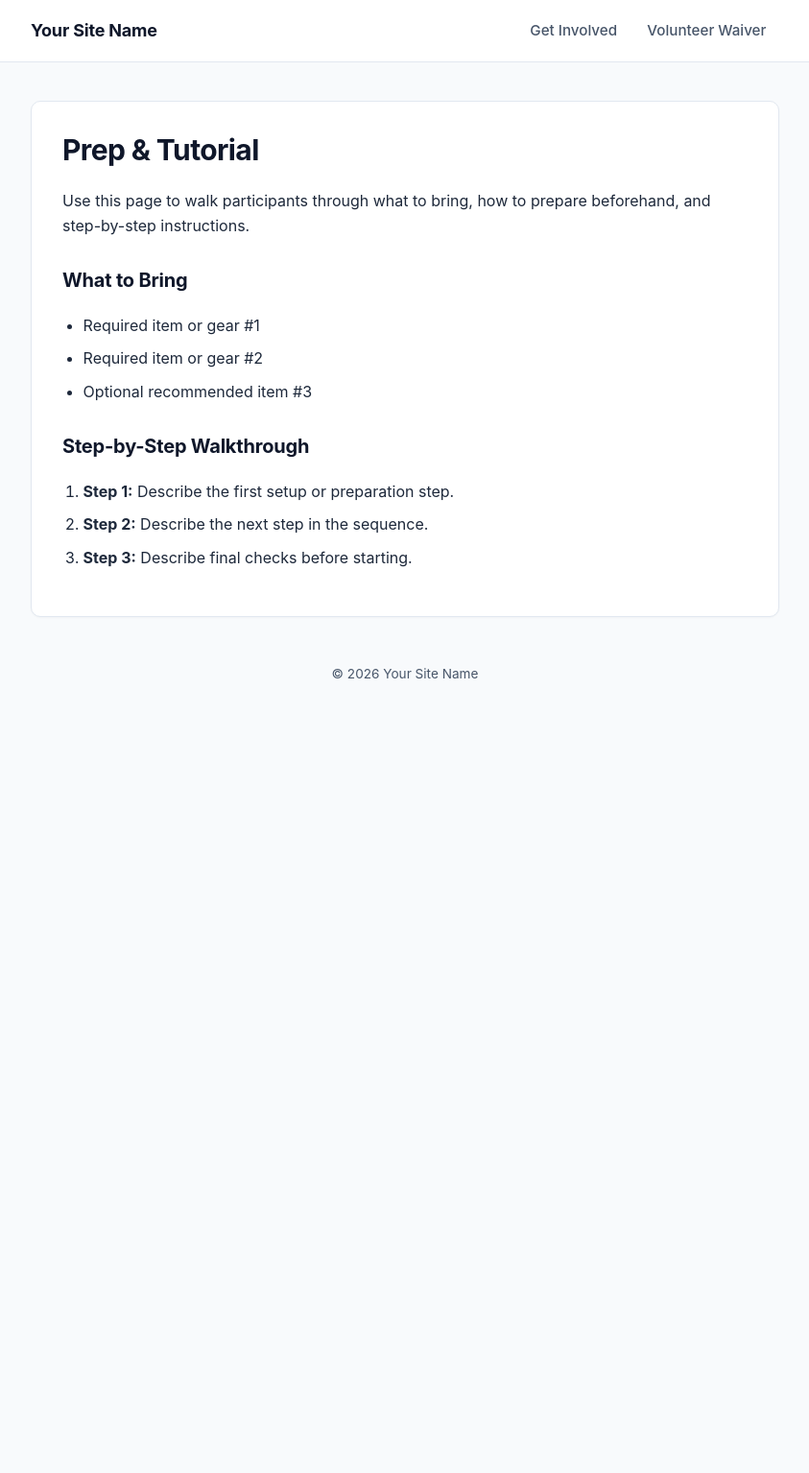
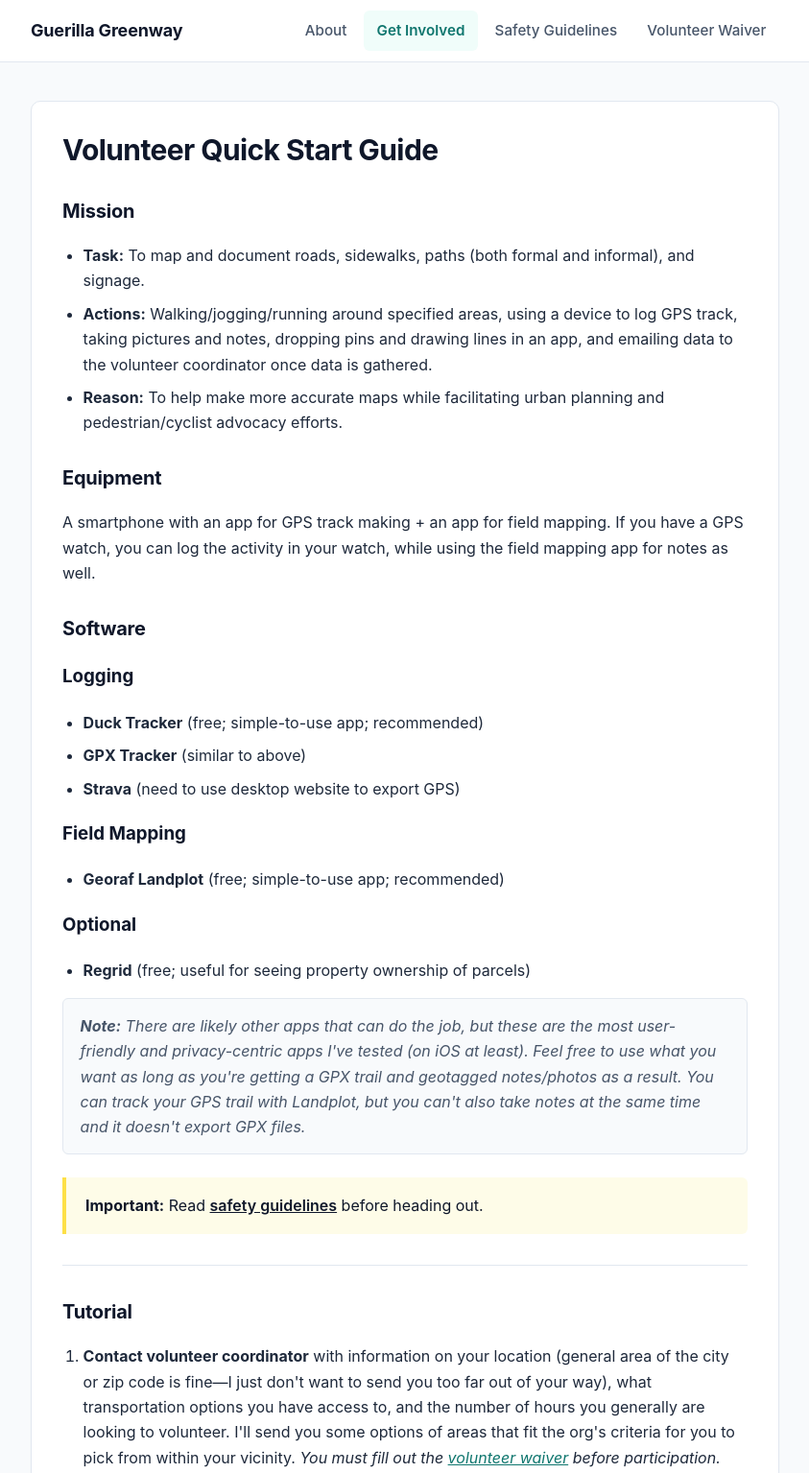
Before and after one commit to davidglas/g-squared, a plain HTML site: page prep.html in a window 1280 px wide. Shown: the top 1535 px of the page at 96% size, without its empty margins (218-1061 px from the left). Before the commit the page ends 800 px from the top, so only its background shows below. Drawn offline with Linux system fonts and the light colour scheme.

Commit message:
Update prep.html

```diff
--- a/prep.html
+++ b/prep.html
@@ -3,15 +3,19 @@
 <head>
   <meta charset="UTF-8">
   <meta name="viewport" content="width=device-width, initial-scale=1.0">
-  <title>Prep & Tutorial — Your Site Name</title>
+  <title>Get Involved — Guerilla Greenway</title>
   <link rel="stylesheet" href="style.css">
 </head>
 <body>
   <header>
     <div class="nav-container">
-      <a href="index.html" class="site-title">Your Site Name</a>
+      <a href="index.html" class="site-title">
+        <span>Guerilla Greenway</span>
+      </a>
       <nav>
-        <a href="prep.html">Get Involved</a>
+        <a href="index.html">About</a>
+        <a href="prep.html" class="active">Get Involved</a>
+        <a href="safety.html">Safety Guidelines</a>
         <a href="waiver.html">Volunteer Waiver</a>
       </nav>
     </div>
@@ -19,27 +23,61 @@
 
   <main>
     <div class="card">
-      <h1>Prep & Tutorial</h1>
-      <p>Use this page to walk participants through what to bring, how to prepare beforehand, and step-by-step instructions.</p>
+      <h1>Volunteer Quick Start Guide</h1>
 
-      <h2>What to Bring</h2>
+      <h2>Mission</h2>
       <ul>
-        <li>Required item or gear #1</li>
-        <li>Required item or gear #2</li>
-        <li>Optional recommended item #3</li>
+        <li><strong>Task:</strong> To map and document roads, sidewalks, paths (both formal and informal), and signage.</li>
+        <li><strong>Actions:</strong> Walking/jogging/running around specified areas, using a device to log GPS track, taking pictures and notes, dropping pins and drawing lines in an app, and emailing data to the volunteer coordinator once data is gathered.</li>
+        <li><strong>Reason:</strong> To help make more accurate maps while facilitating urban planning and pedestrian/cyclist advocacy efforts.</li>
       </ul>
 
-      <h2>Step-by-Step Walkthrough</h2>
+      <h2>Equipment</h2>
+      <p>A smartphone with an app for GPS track making + an app for field mapping. If you have a GPS watch, you can log the activity in your watch, while using the field mapping app for notes as well.</p>
+
+      <h2>Software</h2>
+
+      <h3>Logging</h3>
+      <ul>
+        <li><strong>Duck Tracker</strong> (free; simple-to-use app; recommended)</li>
+        <li><strong>GPX Tracker</strong> (similar to above)</li>
+        <li><strong>Strava</strong> (need to use desktop website to export GPS)</li>
+      </ul>
+
+      <h3>Field Mapping</h3>
+      <ul>
+        <li><strong>Georaf Landplot</strong> (free; simple-to-use app; recommended)</li>
+      </ul>
+
+      <h3>Optional</h3>
+      <ul>
+        <li><strong>Regrid</strong> (free; useful for seeing property ownership of parcels)</li>
+      </ul>
+
+      <p style="font-style: italic; color: #475569; background: #f8fafc; padding: 0.9rem 1.1rem; border-radius: 6px; border: 1px solid #e2e8f0;">
+        <strong>Note:</strong> There are likely other apps that can do the job, but these are the most user-friendly and privacy-centric apps I've tested (on iOS at least). Feel free to use what you want as long as you're getting a GPX trail and geotagged notes/photos as a result. You can track your GPS trail with Landplot, but you can't also take notes at the same time and it doesn't export GPX files.
+      </p>
+
+      <div class="callout">
+        <strong>Important:</strong> Read <a href="safety.html" style="color: inherit; font-weight: 600;">safety guidelines</a> before heading out.
+      </div>
+
+      <hr style="border: 0; border-top: 1px solid #e2e8f0; margin: 2rem 0;">
+
+      <h2>Tutorial</h2>
       <ol>
-        <li><strong>Step 1:</strong> Describe the first setup or preparation step.</li>
-        <li><strong>Step 2:</strong> Describe the next step in the sequence.</li>
-        <li><strong>Step 3:</strong> Describe final checks before starting.</li>
+        <li><strong>Contact volunteer coordinator</strong> with information on your location (general area of the city or zip code is fine—I just don't want to send you too far out of your way), what transportation options you have access to, and the number of hours you generally are looking to volunteer. I'll send you some options of areas that fit the org's criteria for you to pick from within your vicinity. <em>You must fill out the <a href="waiver.html" style="color: var(--accent);">volunteer waiver</a> before participation.</em></li>
+        <li><strong>Travel to the specified area</strong> at a time convenient for you. Make sure to block out a little extra time in case you end up having to walk back a bit further than expected. If you drive, make sure to park somewhere on the street that is <em>safe and legal</em> (and preferably courteous to the nearby residents as well) to park.</li>
+        <li>Start a new activity in Strava/Duck Tracker...etc. or your watch. <strong>Start recording.</strong> It is important for timekeeping and data integrity purposes that you keep recording on during the exploration—if you find that recording has stopped, try to restart it before continuing.</li>
+        <li><strong>Walk through the area</strong>, sticking to sidewalks and pedestrian walkways if possible. Use an app such as Landplot or OSM Maps to <strong>drop pins with notes on areas of significance</strong> and take some photos if anything sticks out.</li>
+        <li>Make sure to <strong>document any desire paths, suspected cut-throughs, informal trails, and features</strong> that aren't already present on the map you received. The best way to document these is to walk along them while your GPS is recording. When taking notes on paths, remember to document <strong>surface type, ease of following, and any hazards</strong>.</li>
+        <li><strong>Export your GPX tracks and other notes/features and email them to the volunteer coordinator</strong>, along with a note of how long you were working and any concerns or comments you think important to include in your report.</li>
       </ol>
     </div>
   </main>
 
   <footer>
-    © 2026 Your Site Name
+    © 2026 Guerilla Greenway
   </footer>
 </body>
 </html>
```
